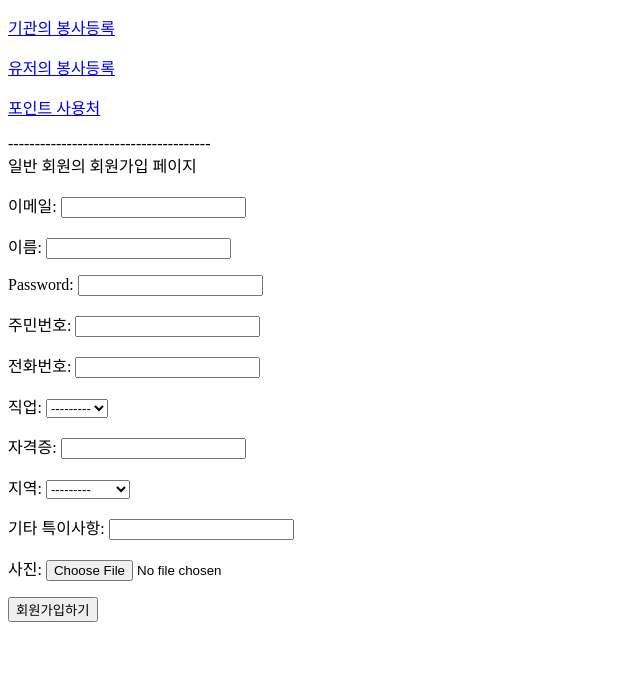
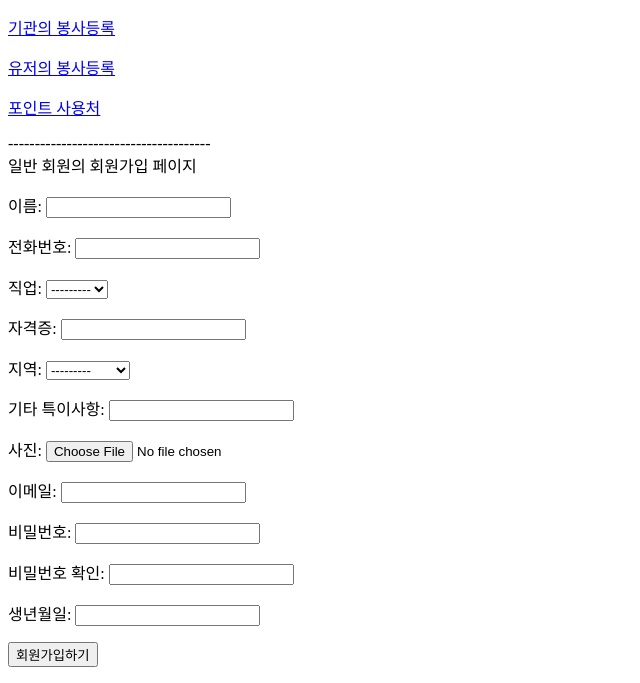
Before and after one commit to audtjr9514/SKHU_LL_Easy_Volunteer_KMS, a Django app: page /user_signup in a window 1280 px wide. Shown: the part 267-950 px from the top of the page, without its empty margins (0-640 px from the left). Before the commit the page ends 889 px from the top, so only its background shows below. Run offline with Django 3.2, Linux system fonts and the light colour scheme; data comes from the database, SQL or seed files in the repository; both versions use the stored data as it was after the commit; data that the repository does not hold is empty.

Commit message:
19.08.06 기관에서 봉사 등록 완료

```diff
--- a/easy_volunteer/easyvolunteer/forms.py
+++ b/easy_volunteer/easyvolunteer/forms.py
@@ -2,16 +2,31 @@ from django import forms
 from .models import User, Organ, Service, Area, Job, Product, Brand
 
 # 로그인 폼
-class SigninForm(forms.ModelForm):
-    class Meta:
-        model = User
-        fields = ['email', 'password']
+class SigninForm(forms.Form):
+    email = forms.EmailField(label='이메일', widget=forms.TextInput(
+        attrs={
+            'class': 'form-control',
+            'placeholder': '이메일을 입력해주세요',
+            'required': 'True',
+        }
+    ))
+    password = forms.CharField(label='비밀번호', widget=forms.PasswordInput(
+        attrs={
+            'class': 'form-control',
+            'placeholder': '비밀번호를 입력해주세요',
+            'required': 'True',
+        }
+    ))
 
 # 일반회원 회원가입
 class UserForm(forms.ModelForm):
+    email = forms.EmailField(label='이메일')
+    password1 = forms.CharField(label='비밀번호')
+    password2 = forms.CharField(label='비밀번호 확인')
+    codeNum = forms.DateField(label="생년월일")
     class Meta:
         model = User
-        fields = ['email','name', 'password', 'codeNum', 'phoneNum',
+        fields = ['name', 'phoneNum',
                   'job', 'license', 'area', 'another', 'image']
 
 # 기관회원 회원가입
--- a/easy_volunteer/easyvolunteer/models.py
+++ b/easy_volunteer/easyvolunteer/models.py
@@ -40,8 +40,8 @@ class User(AbstractBaseUser, PermissionsMixin):
     is_active = models.BooleanField('사용중', default=True)
     date_joined = models.DateTimeField('가입일', default=timezone.now)
     # 커스터마이징
-    codeNum = models.IntegerField(blank=True, null=True, verbose_name="주민번호")                # 주민 번호
-    phoneNum = models.IntegerField(blank=True, null=True, verbose_name="전화번호")               # 핸드폰 번호
+    codeNum = models.DateTimeField(blank=True, null=True, verbose_name="생년월일")                # 주민 번호
+    phoneNum = models.CharField(max_length=11,blank=True, null=True, verbose_name="전화번호")               # 핸드폰 번호
     job = models.ForeignKey('Job', on_delete=models.CASCADE, related_name='user_job', blank=True, null=True, verbose_name="직업")# 직업
     license = models.CharField(max_length=20, blank=True, null=True, verbose_name="자격증")    # 자격증
     level = models.IntegerField(default=1)  # 레벨
@@ -50,7 +50,7 @@ class User(AbstractBaseUser, PermissionsMixin):
     another = models.CharField(max_length=100, blank=True, null=True, verbose_name="기타 특이사항")   # 비고
     image = models.ImageField(upload_to='images/', blank=True, null=True, verbose_name="사진")  # 이미지
     is_organ = models.BooleanField(default=False, verbose_name="기관 여부") # 일반 회원인지, 기관 회원인지 확인
-    organ = models.OneToOneField('Organ', on_delete=models.CASCADE,related_name='user_organ', blank=True, null=True)  # 기관에 대한 정보
+    organ = models.OneToOneField('Organ', on_delete=models.CASCADE, related_name='user_organ', blank=True, null=True)  # 기관에 대한 정보
 
     objects = UserManager()
     USERNAME_FIELD = 'email'    # email을 사용자의 식별자로 설정
--- a/easy_volunteer/easyvolunteer/templates/layout.html
+++ b/easy_volunteer/easyvolunteer/templates/layout.html
@@ -11,8 +11,6 @@
 <p><a href="{% url 'signin' %}">로그인</a></p>
 {% endif %}
 -------------------------------------
-
-
 <p><a href="{% url 'introduce' %}">소개페이지</a></p>
 <p><a href="{% url 'mypage' %}">마이 페이지</a></p>
 <p><a href="{% url 'register' %}">기관의 봉사등록</a></p>
--- a/easy_volunteer/easyvolunteer/templates/organ_signup.html
+++ b/easy_volunteer/easyvolunteer/templates/organ_signup.html
@@ -3,7 +3,7 @@
 
 {% block content %}
 기관 회원 가입 페이지
-<form method="post" action ="">
+<form method="POST" action ="">
     {% csrf_token %}
     {{organ_user_form.as_p}}
     {{organ_form.as_p}}
--- a/easy_volunteer/easyvolunteer/templates/register.html
+++ b/easy_volunteer/easyvolunteer/templates/register.html
@@ -9,7 +9,7 @@
         <form method="post" action ="">
             {% csrf_token %}
             {{form.as_p}}
-            <button type="submit">로그인하기</button>
+            <button type="submit">해당 봉사활동 등록하기</button>
         </form>
     {% else %}
         일반회원은 이용할 수 없는 서비스입니다.
--- a/easy_volunteer/easyvolunteer/urls.py
+++ b/easy_volunteer/easyvolunteer/urls.py
@@ -13,5 +13,6 @@ urlpatterns = [
     path('register', views.register, name='register'),               # 기관에서 봉사 등록 페이지
     path('quest', views.quest, name='quest'),                        # 일반 회원이 봉사 등록 페이지
     path('point', views.point, name='point'),                        # 일반 회원이 포인트 사용하는 페이지
+    path('user_update/<int:pk>', views.user_update, name='user_update'),    # 회원의 개인정보 수정
     path('', include('django.contrib.auth.urls')),                   # 로그아웃
 ]
--- a/easy_volunteer/easyvolunteer/views.py
+++ b/easy_volunteer/easyvolunteer/views.py
@@ -52,10 +52,11 @@ def user_signup(request):
     if request.method == "POST":
         form = UserForm(request.POST)
         if form.is_valid():
-            new_user = User.objects.create_user(
+            if(form.cleaned_data["password1"] == form.cleaned_data["password2"]):
+                new_user = User.objects.create_user(
                 name=form.cleaned_data["name"],
                 email=form.cleaned_data["email"],
-                password=form.cleaned_data["password"],
+                password=form.cleaned_data["password1"],
                 codeNum=form.cleaned_data["codeNum"],
                 phoneNum=form.cleaned_data["phoneNum"],
                 job=form.cleaned_data["job"],
@@ -64,8 +65,8 @@ def user_signup(request):
                 another=form.cleaned_data["another"],
                 image=form.cleaned_data["image"]
             )
-            login(request, new_user)
-            return redirect('main')
+                login(request, new_user)
+                return redirect('main')
     else:
         form = UserForm()
         return render(request, 'user_signup.html', {'form': form})
@@ -91,6 +92,15 @@ def signin(request):
 def mypage(request):
     return render(request, 'mypage.html')
 
+
+def user_update(request, user=None):
+    if request.method == 'POST':
+        form = UserForm(request.POST, instance=user)
+        if form.is_valid():
+            user = form.save(commit=False)
+            user.save
+    return render(request, 'user_update.html')
+
 # 기관용 마이페이지
 def organ_mypage(request):
     return render(request, 'organ_mypage.html')
@@ -99,9 +109,11 @@ def organ_mypage(request):
 def register(request, service=None):
     if request.method == "POST":
         form = ServiceForm(request.POST, instance=service)
-        service = form.save(commit=False)
-        service
-        return render(request, 'main.html')
+        if form.is_valid():
+            service = form.save(commit=False)
+            service.organ = request.user
+            service.save()
+            return render(request, 'main.html')
     else:
         form = ServiceForm()
         return render(request, 'register.html', {'form': form})
```
Also changed, not shown: easy_volunteer/easyvolunteer/templates/user_update.html (added, +11 -0 lines), easy_volunteer/db.sqlite3, easy_volunteer/easyvolunteer/migrations/0003_auto_20190805_2051.py (added).
